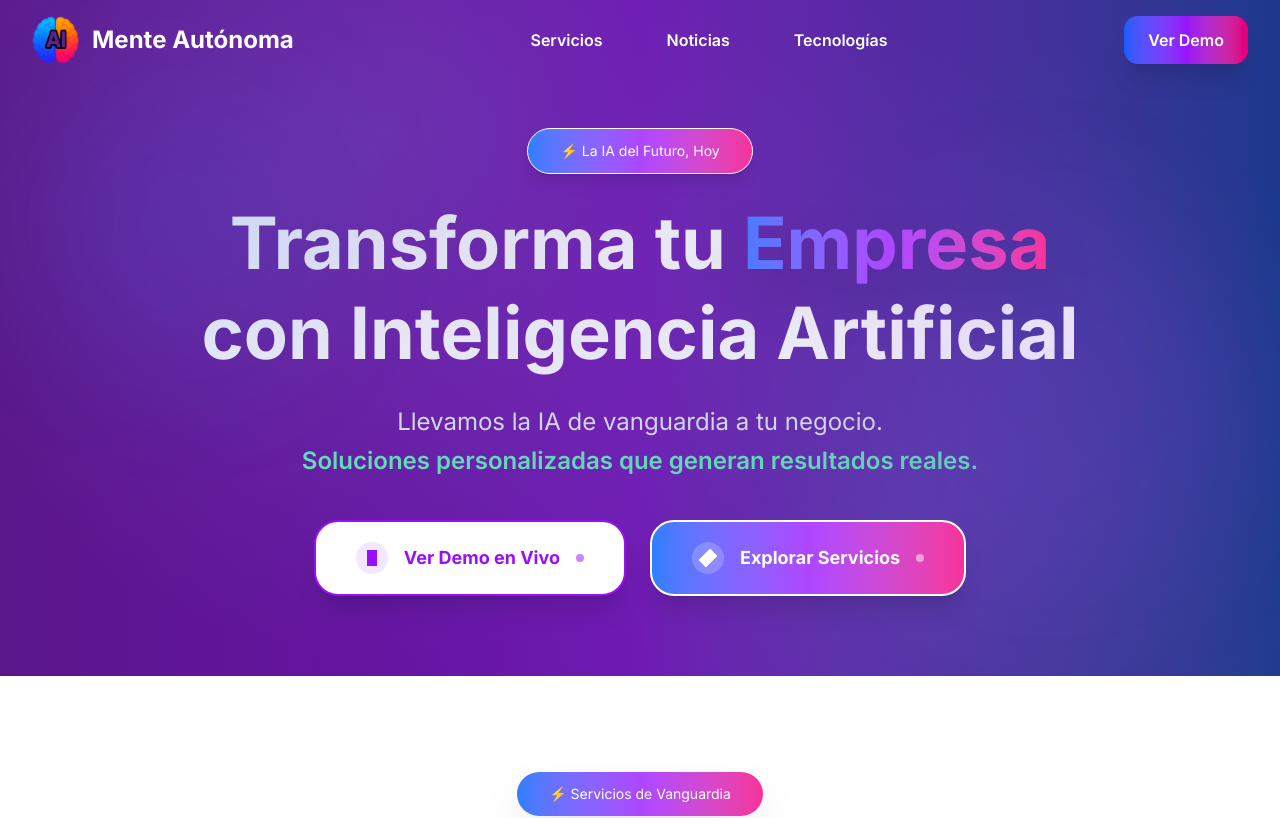
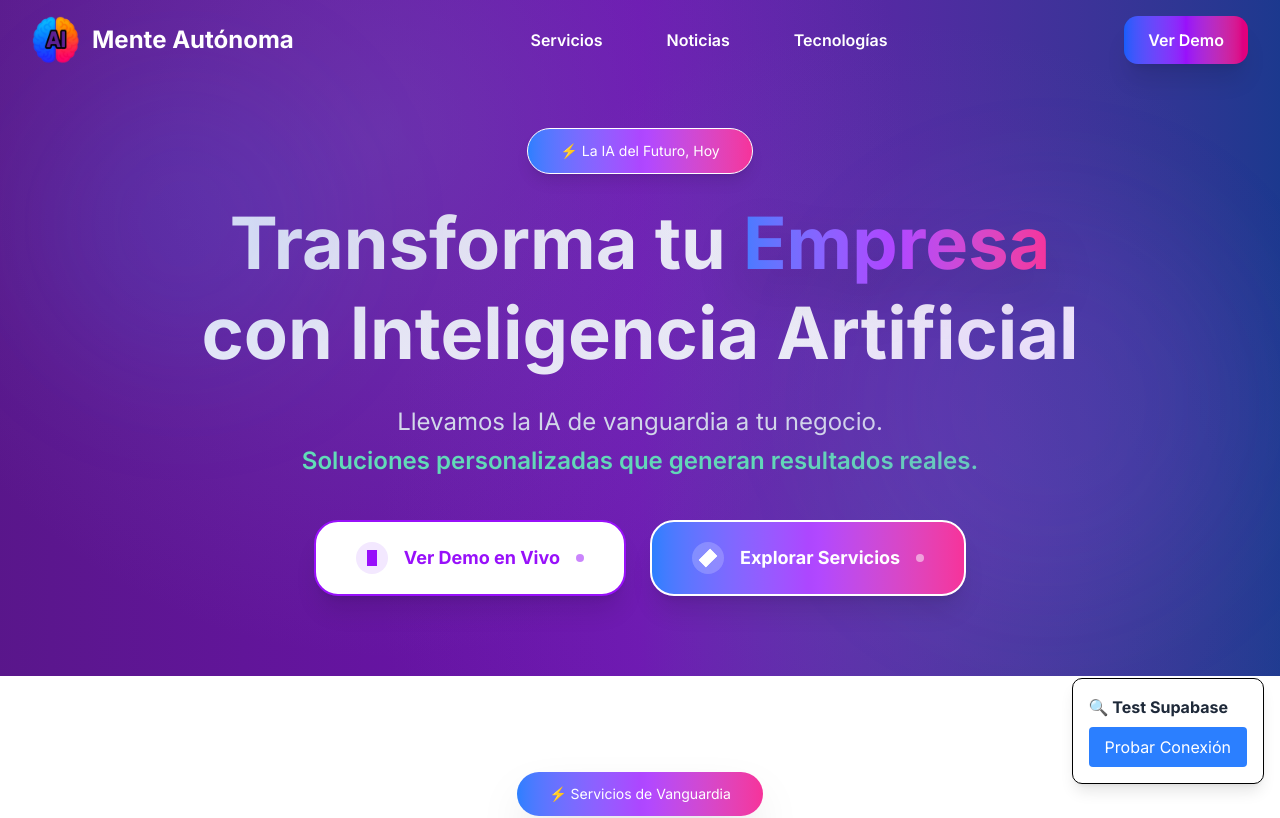
Before and after one commit to ahumada985/mente-autonoma-web, a Next.js app: page / in a window 1280 px wide. Shown: the top 818 px of the page. Built offline with nearby package versions, Linux system fonts and the light colour scheme; no server answers.

Commit message:
Mente autonoma V1.5 ok

```diff
--- a/src/app/noticias/[id]/page.tsx
+++ b/src/app/noticias/[id]/page.tsx
@@ -231,7 +231,7 @@ La implementación requiere una estrategia de datos sólida, pero los resultados
               <button
                 onClick={() => {
                   const noticiasGuardadas = JSON.parse(localStorage.getItem('noticiasGuardadas') || '[]');
-                                     if (!noticiasGuardadas.find((n: any) => n.id === noticia.id)) {
+                  if (!noticiasGuardadas.find((n: { id: number }) => n.id === noticia.id)) {
                     noticiasGuardadas.push({
                       id: noticia.id,
                       titulo: noticia.titulo,
--- a/src/app/page.tsx
+++ b/src/app/page.tsx
@@ -2,6 +2,7 @@
 
 import LeadCaptureForm from '@/components/LeadCaptureForm'
 import Link from 'next/link'
+import SupabaseTest from '@/components/SupabaseTest'
 
 export default function Home() {
   return (
@@ -1880,6 +1881,9 @@ export default function Home() {
            });
          `
        }} />
+
+       {/* Componente de prueba de Supabase */}
+       <SupabaseTest />
     </div>
   )
 }
--- a/src/app/servicios-desarrollo-web/page.tsx
+++ b/src/app/servicios-desarrollo-web/page.tsx
@@ -640,6 +640,7 @@ export default function ServiciosDesarrolloWeb() {
       {/* Formulario de Cotización */}
       {showQuoteForm && (
         <QuoteForm
+          // eslint-disable-next-line @typescript-eslint/no-explicit-any
           selectedPlan={selectedPlan as any}
           onClose={() => setShowQuoteForm(false)}
         />
--- /dev/null
+++ b/src/components/SupabaseTest.jsx
@@ -0,0 +1,57 @@
+'use client';
+
+import { useState } from 'react';
+import { supabase } from '@/lib/supabase';
+
+export default function SupabaseTest() {
+  const [testResult, setTestResult] = useState('');
+  const [isLoading, setIsLoading] = useState(false);
+
+  const testConnection = async () => {
+    setIsLoading(true);
+    setTestResult('Probando conexión...');
+
+    try {
+      // Verificar variables de entorno
+      const url = process.env.NEXT_PUBLIC_SUPABASE_URL;
+      const key = process.env.NEXT_PUBLIC_SUPABASE_ANON_KEY;
+
+      if (!url || !key) {
+        setTestResult('❌ ERROR: Variables de entorno no disponibles');
+        return;
+      }
+
+      // Probar conexión simple
+      const { data, error } = await supabase
+        .from('leads')
+        .select('count')
+        .limit(1);
+
+      if (error) {
+        setTestResult(`❌ ERROR de conexión: ${error.message}`);
+      } else {
+        setTestResult('✅ CONEXIÓN EXITOSA con Supabase');
+      }
+    } catch (error) {
+      setTestResult(`❌ ERROR: ${error.message}`);
+    } finally {
+      setIsLoading(false);
+    }
+  };
+
+  return (
+    <div className="fixed bottom-4 right-4 bg-white p-4 rounded-lg shadow-lg border border-gray-200 z-50">
+      <h3 className="font-bold text-gray-800 mb-2">🔍 Test Supabase</h3>
+      <button
+        onClick={testConnection}
+        disabled={isLoading}
+        className="bg-blue-500 text-white px-4 py-2 rounded hover:bg-blue-600 disabled:opacity-50"
+      >
+        {isLoading ? 'Probando...' : 'Probar Conexión'}
+      </button>
+      {testResult && (
+        <p className="mt-2 text-sm text-gray-600">{testResult}</p>
+      )}
+    </div>
+  );
+}
```
